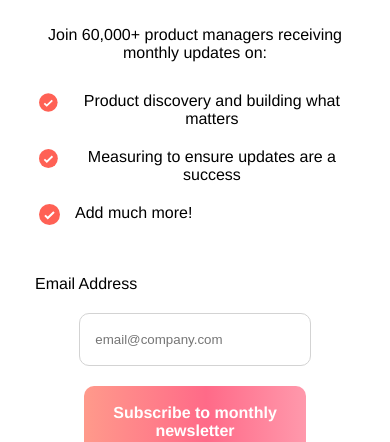
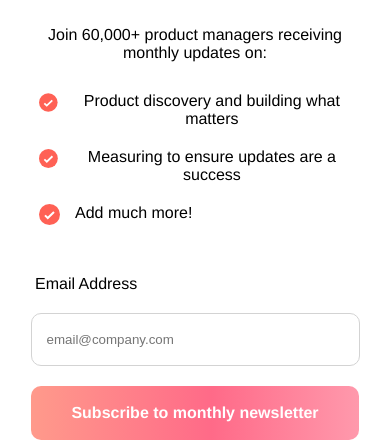
Before and after one commit to jerome310/first-js-project-newsletter-signup, a plain HTML site: page index.html in a window 390 px wide. Shown: the part 685-1127 px from the top of the page. Drawn offline with Linux system fonts and the light colour scheme.

Commit message:
mobile - fixed input field and color button sizing

```diff
--- a/style.css
+++ b/style.css
@@ -232,4 +232,12 @@
         width: 50%;
         margin: 0 0 20px 35px;
     }
+
+    input {
+            width: 80%;
+    }
+
+    .sub-button {
+            width: 84%;
+    }
  }
```
